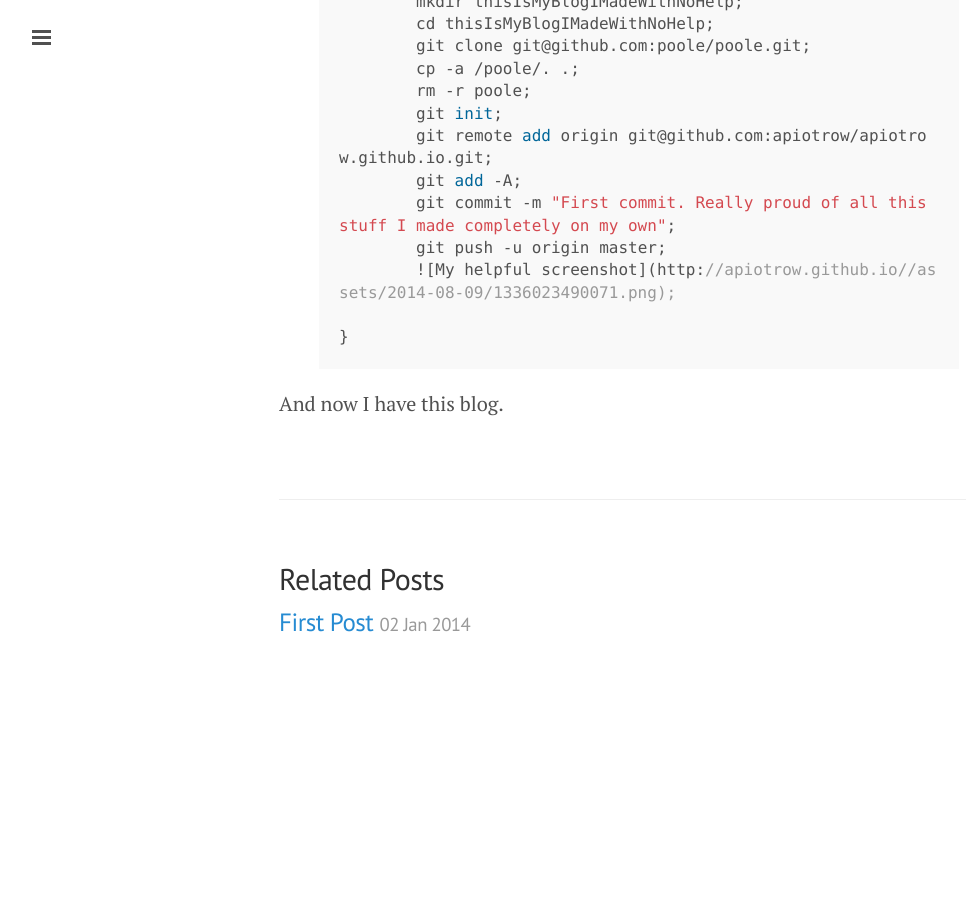
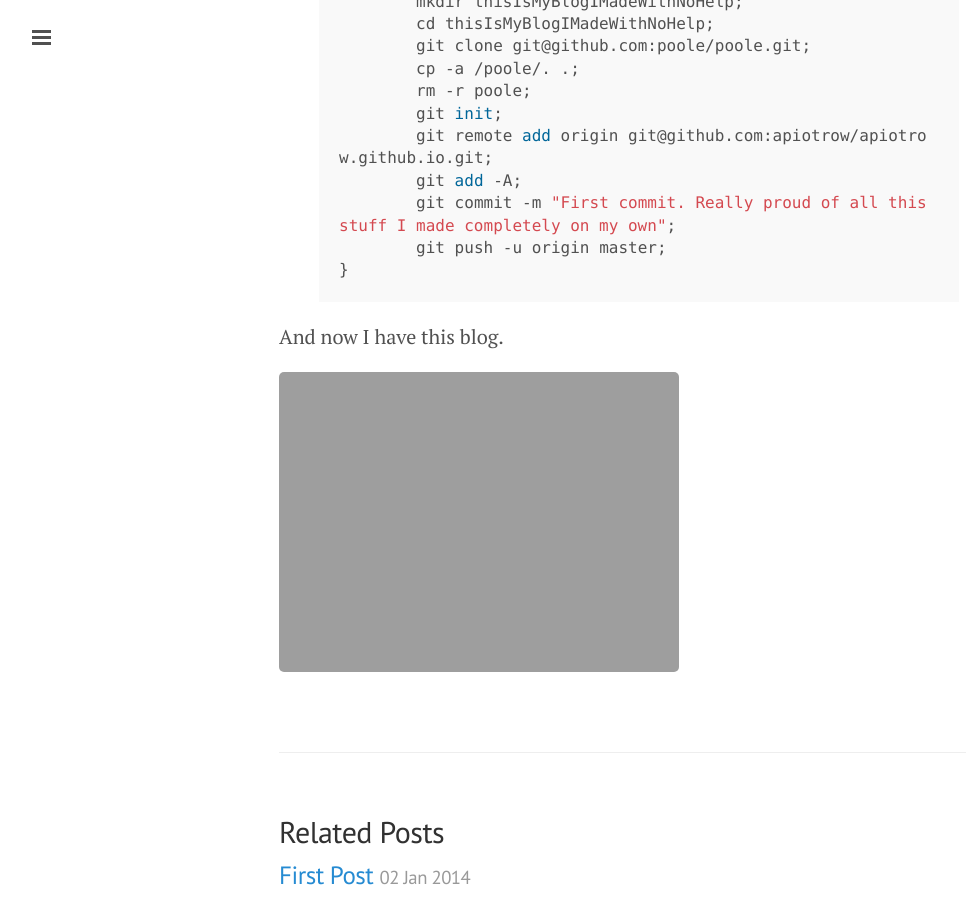
Before and after one commit to apiotrow/apiotrow.github.io, a Jekyll site: the page built from _posts/2014-08-14-we-jekyll-now.md, in a window 1280 px wide and 900 px high, scrolled down 1454 px. Shown: the whole window, without its empty margins (1-967 px from the left). Built offline with Jekyll 4.4.1, drawn with Linux system fonts in a browser that asks for light colours; Markdown is read by kramdown in place of the engine named in the settings; before the commit the page ends 2153 px from its top, so only the background shows below that.

Commit message:
Update 2014-08-14-we-jekyll-now.md

```diff
--- a/_posts/2014-08-14-we-jekyll-now.md
+++ b/_posts/2014-08-14-we-jekyll-now.md
@@ -57,10 +57,11 @@ void FuckItJustFindATemplate(){
 	git add -A;
 	git commit -m "First commit. Really proud of all this stuff I made completely on my own";
 	git push -u origin master;
-	![My helpful screenshot]({{ site.url }}/assets/2014-08-09/1336023490071.png);
 }
 
 {% endhighlight %}
 
 
 And now I have this blog.
+
+![My helpful screenshot]({{ site.url }}/assets/2014-08-14/MatrixCode.png)
```
